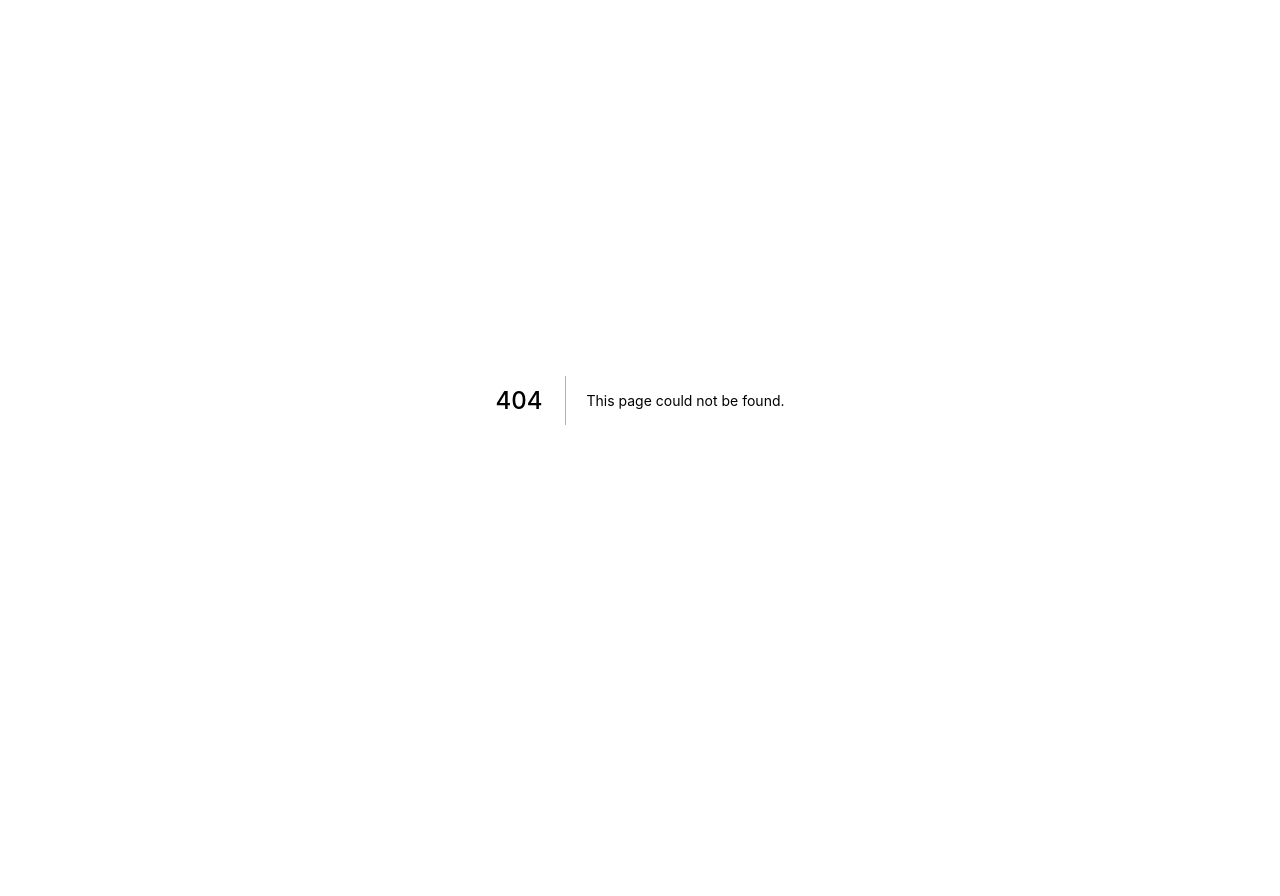
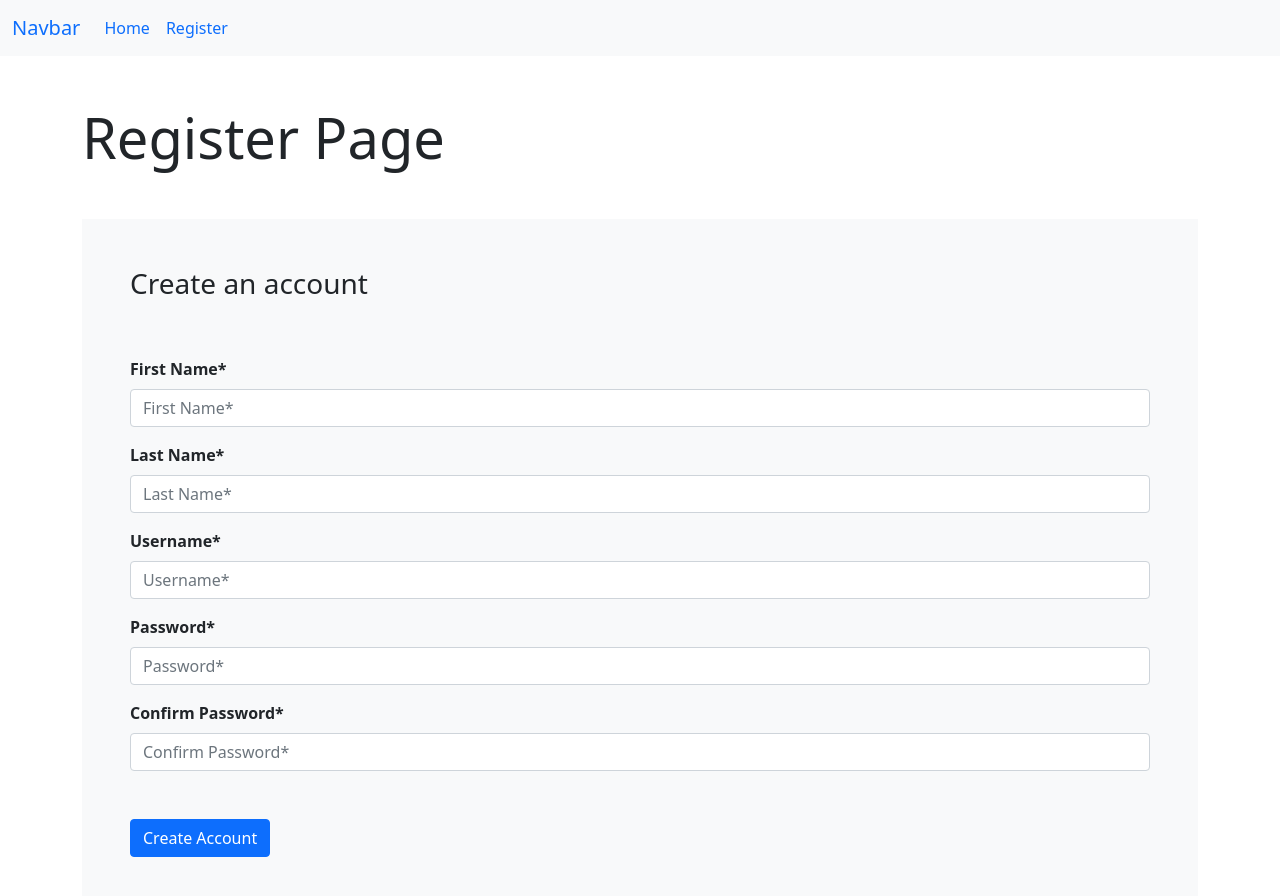
Before and after one commit to diniezikryy/auth-django, a Next.js app in the folder frontend/: page /register in a window 1280 px wide. Before the commit this address had no page. Shown: the top 896 px of the page. Before the commit the page ends 800 px from the top, so only its background shows below. Built offline with nearby package versions, Linux system fonts and the light colour scheme.

Commit message:
successfully able to create a user on the cliendside

```diff
--- a/frontend/package.json
+++ b/frontend/package.json
@@ -12,6 +12,7 @@
     "next": "12.3.0",
     "react": "18.2.0",
     "react-dom": "18.2.0",
+    "react-loader-spinner": "^5.3.4",
     "react-redux": "^8.0.2",
     "redux": "^4.2.0",
     "redux-devtools-extension": "^2.13.9",
--- /dev/null
+++ b/frontend/src/actions/auth.ts
@@ -0,0 +1,55 @@
+import {
+  REGISTER_FAIL,
+  REGISTER_SUCCESS,
+  SET_AUTH_LOADING,
+  REMOVE_AUTH_LOADING,
+} from "./types";
+
+export const register = (
+  first_name,
+  last_name,
+  username,
+  password,
+  re_password
+) => async (dispatch) => {
+  const body = JSON.stringify({
+    first_name,
+    last_name,
+    username,
+    password,
+    re_password,
+  });
+
+  dispatch({
+    type: SET_AUTH_LOADING,
+  });
+
+  try {
+    const res = await fetch("/api/account/register", {
+      method: "POST",
+      headers: {
+        Accept: "application/json",
+        "Content-Type": "application/json",
+      },
+      body: body,
+    });
+
+    if (res.status === 201) {
+      dispatch({
+        type: REGISTER_SUCCESS,
+      });
+    } else {
+      dispatch({
+        type: REGISTER_FAIL,
+      });
+    }
+  } catch (err) {
+    dispatch({
+      type: REGISTER_FAIL,
+    });
+  }
+
+  dispatch({
+    type: REMOVE_AUTH_LOADING,
+  });
+};
--- /dev/null
+++ b/frontend/src/actions/types.ts
@@ -0,0 +1,4 @@
+export const REGISTER_SUCCESS = "REGISTER_SUCCESS";
+export const REGISTER_FAIL = "REGISTER_FAIL";
+export const SET_AUTH_LOADING = "SET_AUTH_LOADING";
+export const REMOVE_AUTH_LOADING = "REMOVE_AUTH_LOADING";
--- a/frontend/src/components/Navbar.tsx
+++ b/frontend/src/components/Navbar.tsx
@@ -1,6 +1,8 @@
 import Link from "next/link";
+import { useRouter } from "next/router";
 
 const Navbar = () => {
+  const router = useRouter();
   return (
     <nav className="navbar navbar-expand-lg bg-light">
       <div className="container-fluid">
@@ -21,9 +23,28 @@ const Navbar = () => {
         <div className="collapse navbar-collapse" id="navbarNav">
           <ul className="navbar-nav">
             <li className="nav-item">
-              <a className="nav-link active" aria-current="page" href="#">
-                Home
-              </a>
+              <Link href="/">
+                <a
+                  className={
+                    router.pathname === "/" ? "nav-link active" : "nav-link"
+                  }
+                >
+                  Home
+                </a>
+              </Link>
+            </li>
+            <li className="nav-item">
+              <Link href="/register">
+                <a
+                  className={
+                    router.pathname === "/register"
+                      ? "nav-link active"
+                      : "nav-link"
+                  }
+                >
+                  Register
+                </a>
+              </Link>
             </li>
           </ul>
         </div>
--- /dev/null
+++ b/frontend/src/config/index.ts
@@ -0,0 +1 @@
+export const API_URL = process.env.NEXT_PUBLIC_API_URL;
--- /dev/null
+++ b/frontend/src/pages/api/account/register.ts
@@ -0,0 +1,39 @@
+import { API_URL } from "../../../config/index";
+
+export default async (req, res) => {
+  if (req.method === "POST") {
+    const { first_name, last_name, username, password, re_password } = req.body;
+    const body = JSON.stringify({
+      first_name,
+      last_name,
+      username,
+      password,
+      re_password,
+    });
+    try {
+      const apiRes = await fetch(`${API_URL}/api/account/register`, {
+        method: "POST",
+        headers: {
+          Accept: "application/json",
+          "Content-Type": "application/json",
+        },
+        body: body,
+      });
+
+      const data = await apiRes.json();
+
+      if (apiRes.status === 201) {
+        return res.status(201).json({ success: data.success });
+      } else {
+        return res.status(apiRes.status).json({ error: data.error });
+      }
+    } catch (err) {
+      return res.status(500).json({
+        error: "Something went wrong when registering for an account!",
+      });
+    }
+  } else {
+    res.setHeader("Allow", ["POST"]);
+    return res.status(405).json({ error: `Method ${req.method} not allowed` });
+  }
+};
--- a/frontend/src/pages/index.tsx
+++ b/frontend/src/pages/index.tsx
@@ -1,7 +1,7 @@
 import Layout from "../hoc/Layout";
 
 const HomePage = () => (
-  <Layout>
+  <Layout title="Kanbanapp | Home" content="Home page for this kanban app">
     <div className="p-5 bg-light rounded-3">
       <div className="container-fluid py-3">
         <h1 className="display-5 fw-bold">Homepage</h1>
--- /dev/null
+++ b/frontend/src/pages/register.tsx
@@ -0,0 +1,120 @@
+import { useState } from "react";
+import Layout from "../hoc/Layout";
+import { useSelector, useDispatch } from "react-redux";
+import { register } from "../actions/auth";
+import Loader from "react-loader-spinner";
+
+const RegisterPage = () => {
+  const dispatch = useDispatch();
+  const register_success = useSelector((state) => state.auth.register_success);
+  const loading = useSelector((state) => state.auth.loading);
+
+  const [formData, setFormData] = useState({
+    first_name: "",
+    last_name: "",
+    username: "",
+    password: "",
+    re_password: "",
+  });
+
+  const { first_name, last_name, username, password, re_password } = formData;
+
+  const onChange = (e) =>
+    setFormData({ ...formData, [e.target.name]: e.target.value });
+
+  const onSubmit = (e) => {
+    e.preventDefault();
+
+    if (dispatch && dispatch !== null && dispatch !== undefined)
+      dispatch(
+        register(first_name, last_name, username, password, re_password)
+      );
+  };
+
+  return (
+    <Layout
+      title="Kanbanapp | Register"
+      content="Register page for the kanbanapp"
+    >
+      <h1 className="display-4 mt-5">Register Page</h1>
+      <form className="bg-light p-5 mt-5 mb-5" onSubmit={onSubmit}>
+        <h3>Create an account</h3>
+        <div className="form-group">
+          <label htmlFor="first_name" className="form-label mt-5">
+            <strong>First Name*</strong>
+          </label>
+          <input
+            type="text"
+            className="form-control"
+            name="first_name"
+            placeholder="First Name*"
+            onChange={onChange}
+            value={first_name}
+            required
+          />
+        </div>
+        <div className="form-group">
+          <label htmlFor="last_name" className="form-label mt-3">
+            <strong>Last Name*</strong>
+          </label>
+          <input
+            type="text"
+            className="form-control"
+            name="last_name"
+            placeholder="Last Name*"
+            onChange={onChange}
+            value={last_name}
+            required
+          />
+        </div>
+        <div className="form-group">
+          <label htmlFor="username" className="form-label mt-3">
+            <strong>Username*</strong>
+          </label>
+          <input
+            type="text"
+            className="form-control"
+            name="username"
+            placeholder="Username*"
+            onChange={onChange}
+            value={username}
+            required
+          />
+        </div>
+        <div className="form-group">
+          <label htmlFor="password" className="form-label mt-3">
+            <strong>Password*</strong>
+          </label>
+          <input
+            type="password"
+            className="form-control"
+            name="password"
+            placeholder="Password*"
+            onChange={onChange}
+            minLength={8}
+            value={password}
+            required
+          />
+        </div>
+
+        <div className="form-group">
+          <label htmlFor="re_password" className="form-label mt-3">
+            <strong>Confirm Password*</strong>
+          </label>
+          <input
+            type="password"
+            className="form-control"
+            name="re_password"
+            placeholder="Confirm Password*"
+            onChange={onChange}
+            value={re_password}
+            required
+          />
+        </div>
+        <button className="btn btn-primary mt-5">Create Account</button>
+      </form>
+    </Layout>
+  );
+};
+
+export default RegisterPage;
--- a/frontend/src/reducers/auth.ts
+++ b/frontend/src/reducers/auth.ts
@@ -1,3 +1,10 @@
+import {
+  REGISTER_FAIL,
+  REGISTER_SUCCESS,
+  SET_AUTH_LOADING,
+  REMOVE_AUTH_LOADING,
+} from "../actions/types";
+
 const initialState = {
   user: null,
   isAuthenticated: false,
@@ -8,6 +15,29 @@ const initialState = {
 const authReducer = (state = initialState, action) => {
   const { type, payload } = action;
   switch (type) {
+    case REGISTER_SUCCESS:
+      return {
+        ...state,
+        register_success: true,
+      };
+
+    case REGISTER_FAIL:
+      return {
+        ...state,
+      };
+
+    case SET_AUTH_LOADING:
+      return {
+        ...state,
+        loading: true,
+      };
+
+    case REMOVE_AUTH_LOADING:
+      return {
+        ...state,
+        loading: false,
+      };
+
     default:
       return state;
   }
```
Also changed, not shown: 2 other files (tests, documents, lock files or other folders).
